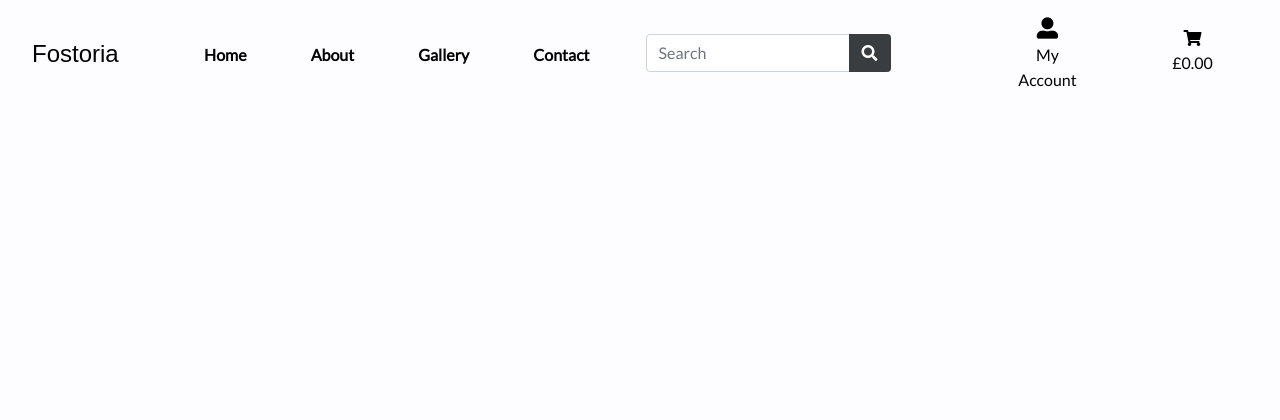
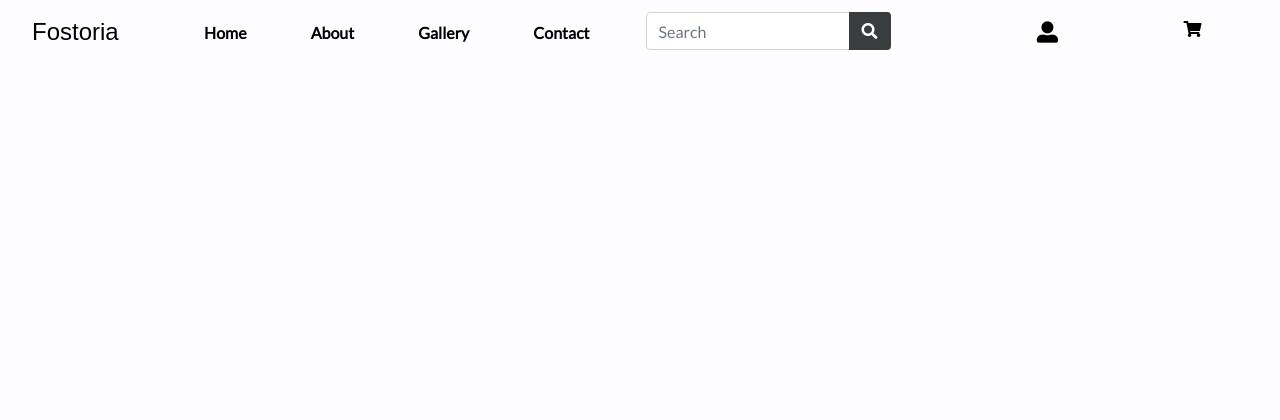
Before and after one commit to malc-u/fostoria, a Django app: template templates/base.html in a window 1280 px wide. Shown: the top 420 px of the page. Run offline with Django 3.2, Linux system fonts and the light colour scheme; the template is opened without the code that fills it, so the values that code supplies are empty; some libraries are stand-ins or nearby versions; some web fonts are replaced.

Commit message:
Removed names fromtnav buttons and adjusted padding to align them

```diff
--- a/templates/includes/nav-buttons-desktop.html
+++ b/templates/includes/nav-buttons-desktop.html
@@ -1,13 +1,12 @@
 <!--This is written after inspiration taken from the content of the Code Institute course module Project - Boutique Ado.-->
 <div id="top-buttons" class="pt-lg-2 d-none d-lg-flex col-lg-3">
     <div class="col-12 col-lg-6 my-auto">
-        <a class="nav-link pb-0" href="#" id="my-account" data-toggle="dropdown" aria-haspopup="true" aria-expanded="false">
-            <div class="text-center">
+        <a class="nav-link" href="#" id="my-account" data-toggle="dropdown" aria-haspopup="true" aria-expanded="false">
+            <div class="text-center pb-2">
                 <i class="fas fa-user-alt fa-lg"></i>
-                <p>My Account</p>
             </div>
         </a>
-        <div class="dropdown-menu border-0 pt-0" aria-labelledby="my-account">
+        <div class="dropdown-menu border-0" aria-labelledby="my-account">
             {% if request.user.is_authenticated %}
                     {% if request.user.is_superuser %}
                      <a href="" class="dropdown-item">Product Management</a>
@@ -24,13 +23,9 @@
         <a class="{% if grand_total %}font-weight-bold{% else %}dark-font{% endif %} nav-link" href="">
             <div class="text-center">
                 <i class="fas fa-shopping-cart"></i>
-                <p>
-                    {% if grand_total %}
-                    £{{ grand_total|floatformat:2 }}
-                    {% else %}
-                    £0.00
-                    {% endif %}
-                </p>
+                    <p>{% if grand_total %}
+                        £{{ grand_total|floatformat:2 }}
+                        {% endif %}</p>
             </div>
         </a>
 
```
